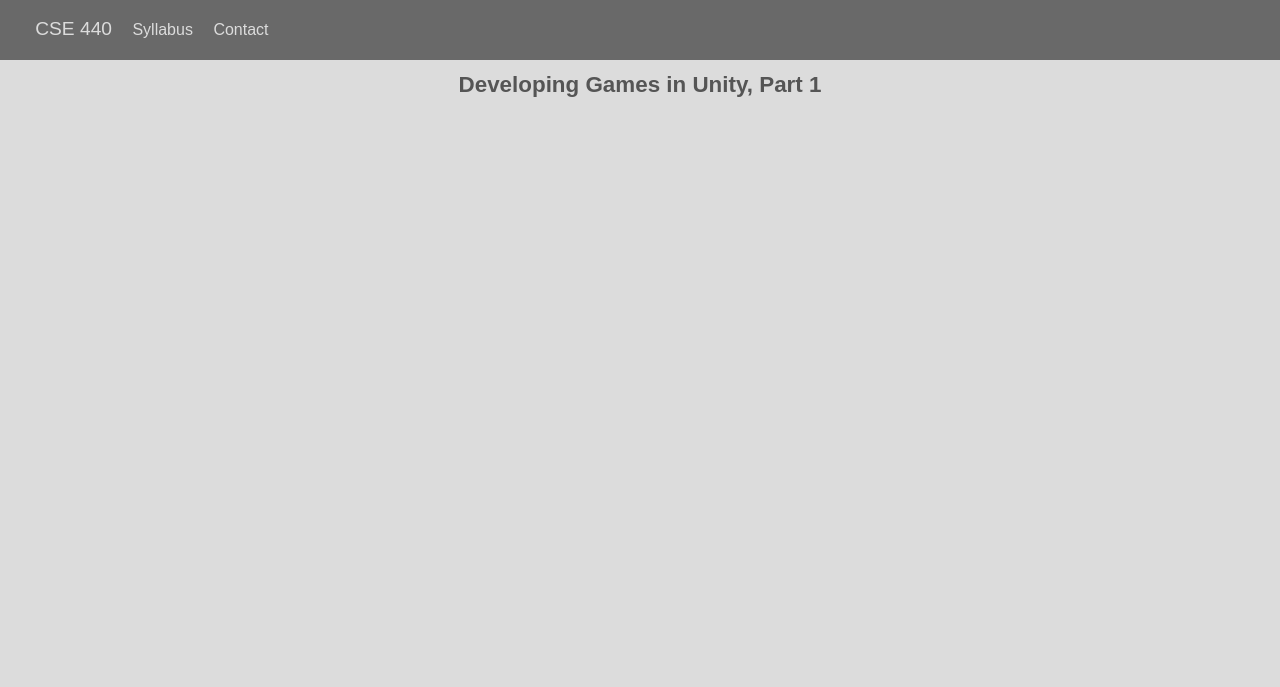
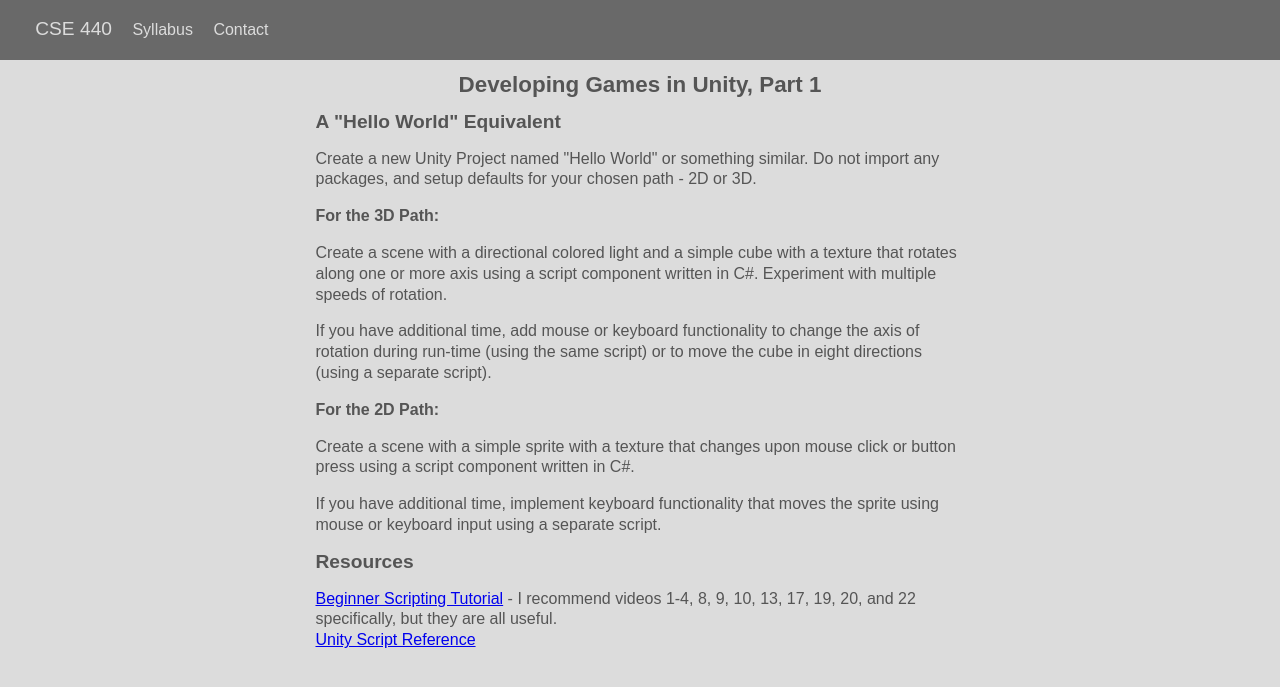
Before and after one commit to mcswedo/CSE440-2014, a Jekyll site: the page built from Unity-1.html, in a window 1280 px wide. Shown: the top 687 px of the page. Built offline with Jekyll 4.4.1, drawn with Linux system fonts in a browser that asks for light colours.

Commit message:
Added second assignment.

```diff
--- a/Unity-1.html
+++ b/Unity-1.html
@@ -5,3 +5,40 @@
 ---
 
 <h1>Developing Games in Unity, Part 1</h1>
+
+<h2>A "Hello World" Equivalent</h2>
+
+<p>
+Create a new Unity Project named "Hello World" or something similar. Do not import any packages, and setup defaults for
+your chosen path - 2D or 3D.
+</p>
+
+<p>
+<b>For the 3D Path:</b>
+</p>
+
+<p>
+Create a scene with a directional colored light and a simple cube with a texture that rotates along one or more axis using a script component written in C#. Experiment with multiple speeds of rotation.
+</p>
+
+<p>
+If you have additional time, add mouse or keyboard functionality to change the axis of rotation during run-time (using the same script) or to move the cube in eight directions (using a separate script).
+</p>
+
+<p>
+<b>For the 2D Path:</b>
+</p>
+
+<p>
+Create a scene with a simple sprite with a texture that changes upon mouse click or button press using a script component written in C#.
+</p>
+
+<p>
+If you have additional time, implement keyboard functionality that moves the sprite using mouse or keyboard input using a separate script.
+
+<h2>Resources</h2>
+
+<p>
+<a href="http://unity3d.com/learn/tutorials/modules/beginner/scripting">Beginner Scripting Tutorial</a> - I recommend videos 1-4, 8, 9, 10, 13, 17, 19, 20, and 22 specifically, but they are all useful. <br>
+<a href="http://docs.unity3d.com/ScriptReference/">Unity Script Reference</a> <br>
+</p>
```
